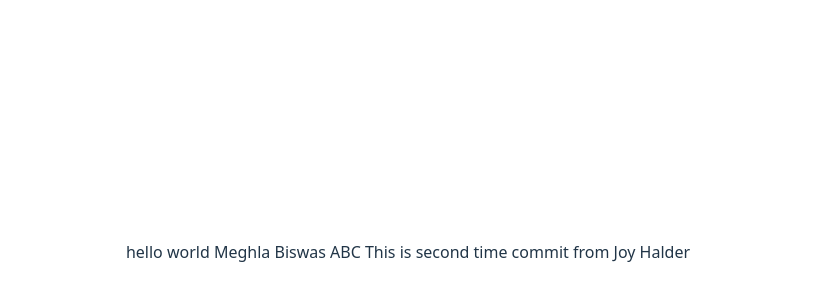
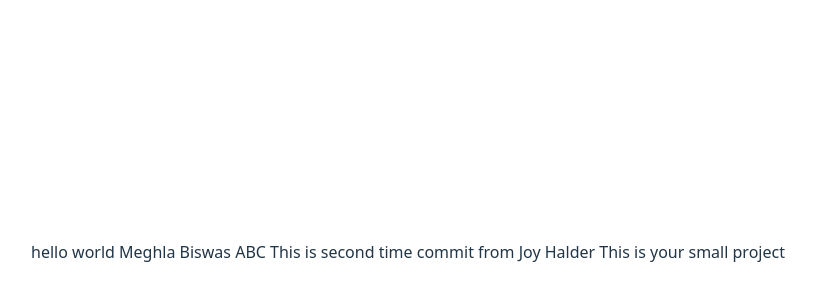
Before and after one commit to ImArijitBasu/Chit-chat-chaos, a React (Vite) app in the folder Client/: page / in a window 1280 px wide. Shown: the part 148-448 px from the top of the page, without its empty margins (232-1048 px from the left). Built offline with nearby package versions, Linux system fonts and the light colour scheme.

Commit message:
setup our small project

```diff
--- a/Client/src/App.jsx
+++ b/Client/src/App.jsx
@@ -10,6 +10,7 @@ function App() {
     <>
       hello world Meghla Biswas ABC
       This is second time commit from Joy Halder
+      This is your small project
     </>
   )
 }
```
